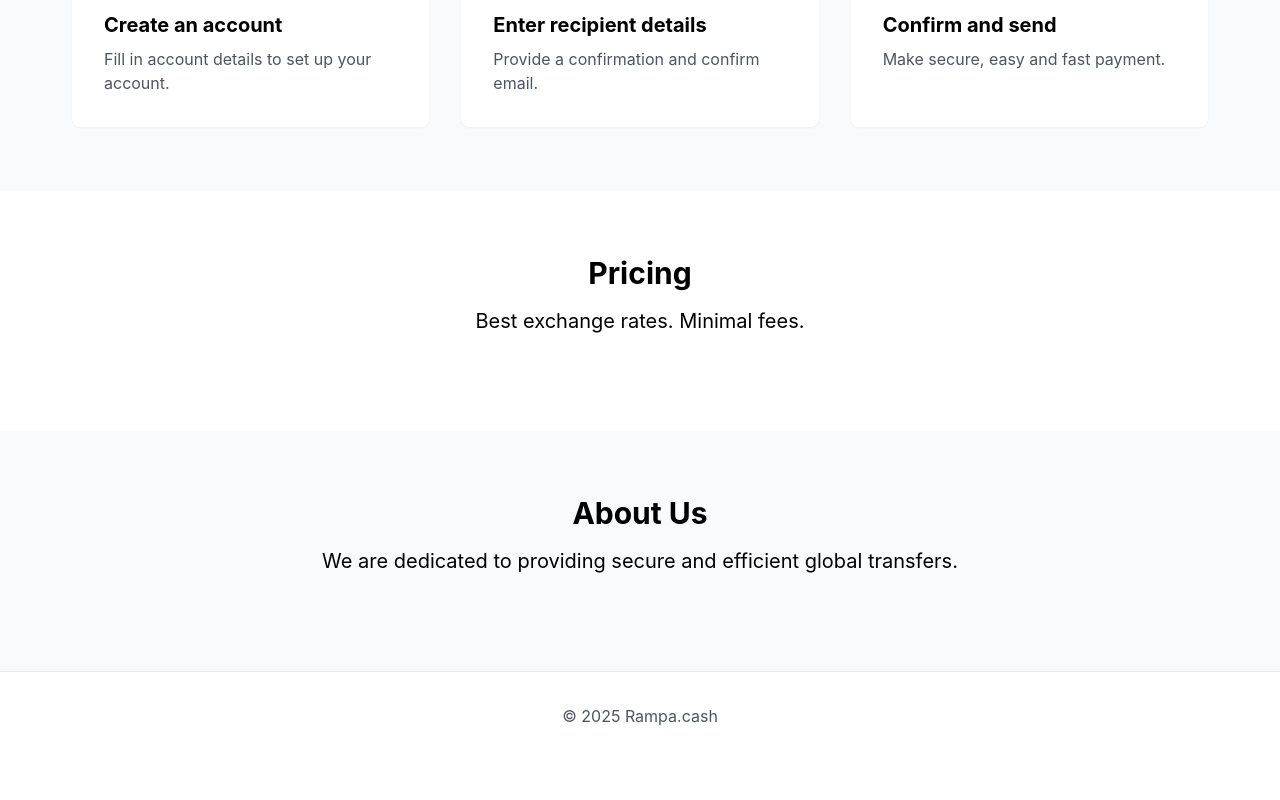
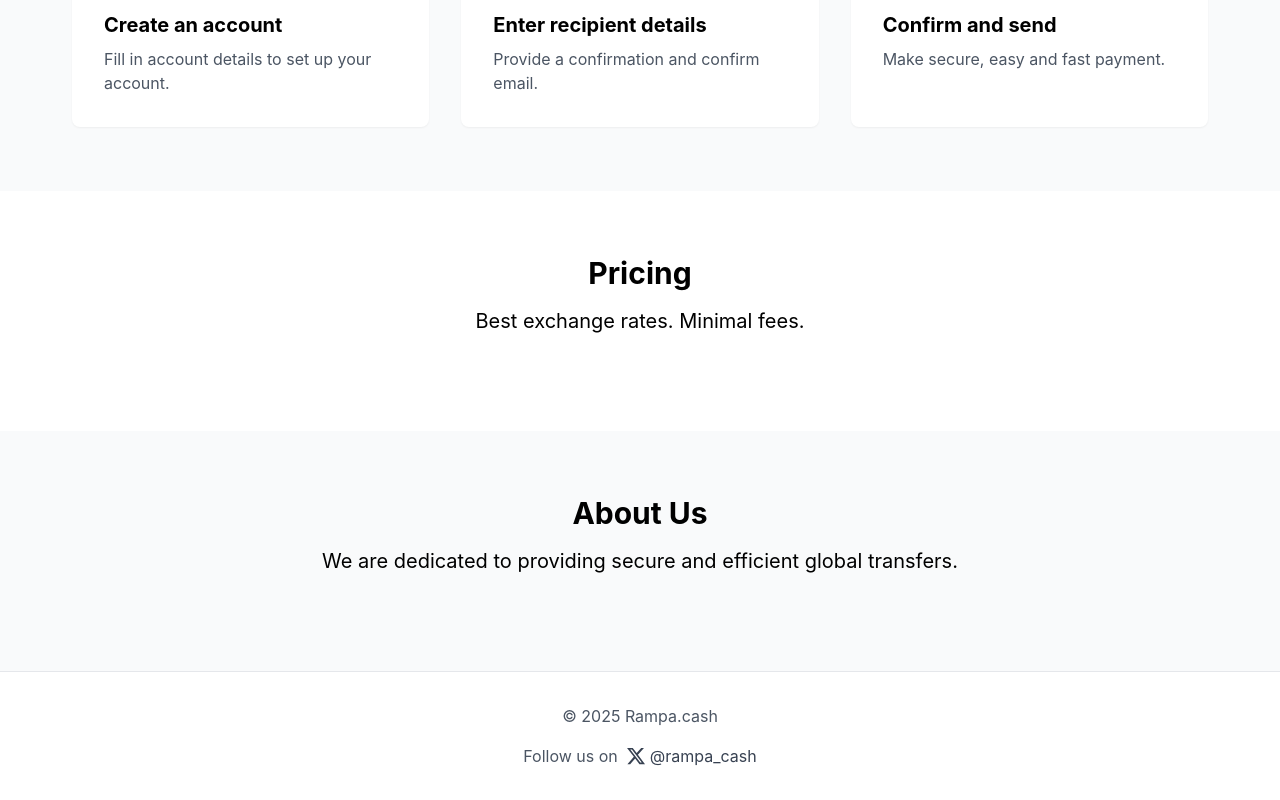
Before and after one commit to rampa-cash/rampa-cash-web, a Next.js app: page / in a window 1280 px wide. Shown: the part 671-1471 px from the top of the page. Before the commit the page ends 1431 px from the top, so only its background shows below. Built offline with nearby package versions, Linux system fonts and the light colour scheme.

Commit message:
Added twitter link and changed regulated to easy

```diff
--- a/pages/index.tsx
+++ b/pages/index.tsx
@@ -87,7 +87,7 @@ const Home: NextPage = () => {
             <h1 className="text-3xl md:text-5xl font-bold mb-6 leading-tight">
               Send money globally.
               <br />
-              Fast. Secure. Regulated.
+              Fast. Secure. Easy.
             </h1>
             <Link href="/start" className="inline-block bg-indigo-600 text-white px-6 py-3 rounded-md font-medium hover:bg-indigo-700 transition text-lg mt-4">
               Start Sending Money
@@ -149,7 +149,24 @@ const Home: NextPage = () => {
 
       <footer className="py-6 md:py-8 border-t">
         <div className="container mx-auto px-4 text-center text-gray-600">
-          <p>© {new Date().getFullYear()} Rampa.cash</p>
+          <div className="flex flex-col items-center justify-center">
+            <p className="mb-4">© {new Date().getFullYear()} Rampa.cash</p>
+
+            <div className="flex items-center">
+              <span className="mr-2">Follow us on</span>
+              <a
+                href="https://x.com/rampa_cash"
+                target="_blank"
+                rel="noopener noreferrer"
+                className="inline-flex items-center text-gray-700 hover:text-indigo-600 transition-colors"
+              >
+                <svg className="w-5 h-5" viewBox="0 0 24 24" fill="currentColor">
+                  <path d="M18.244 2.25h3.308l-7.227 8.26 8.502 11.24H16.17l-5.214-6.817L4.99 21.75H1.68l7.73-8.835L1.254 2.25H8.08l4.713 6.231zm-1.161 17.52h1.833L7.084 4.126H5.117z" />
+                </svg>
+                <span className="ml-1">@rampa_cash</span>
+              </a>
+            </div>
+          </div>
         </div>
       </footer>
     </div>
```
